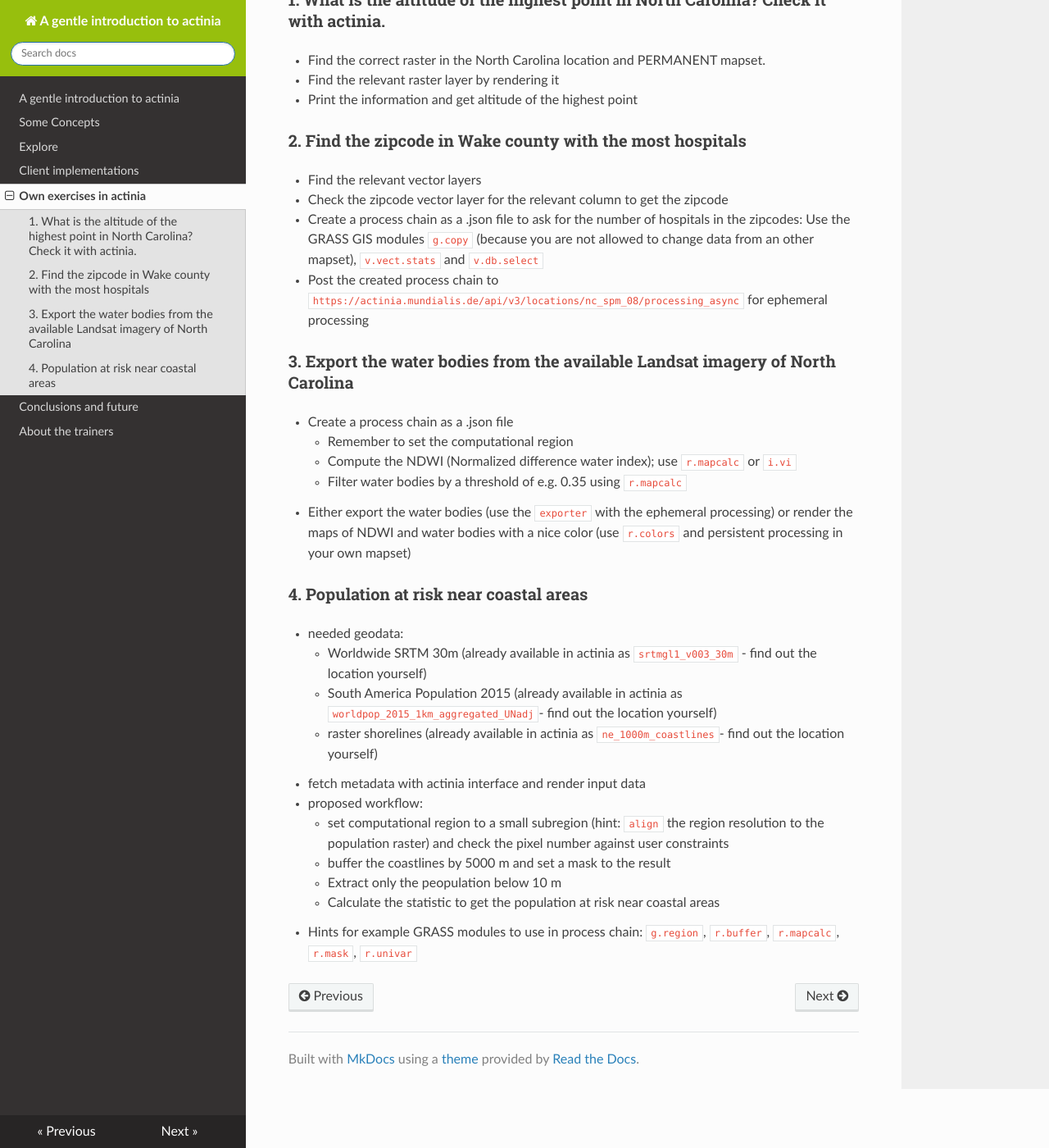
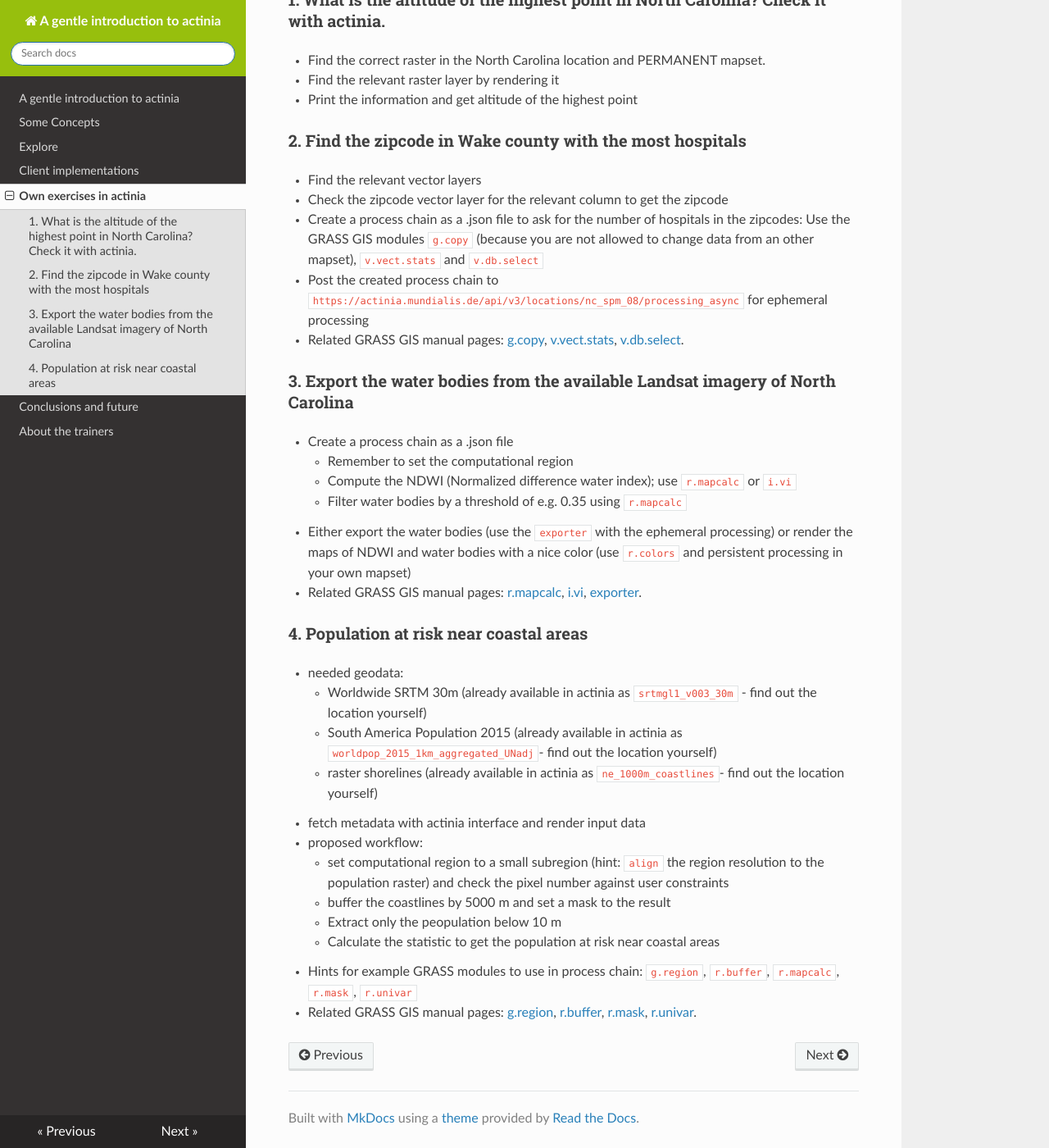
Before and after one commit to actinia-org/actinia-introduction, an MkDocs documentation site: the page built from docs/5_excercises.md, in a window 1280 px wide and 1400 px high, scrolled down 222 px. Shown: the whole window at 82% size. Built offline with MkDocs 1.6.1, drawn with Linux system fonts in a browser that asks for light colours; nearby versions of some CDN libraries.

Commit message:
add links to GRASS GIS manual pages

```diff
--- a/docs/5_excercises.md
+++ b/docs/5_excercises.md
@@ -18,6 +18,10 @@ Meanwhile you have seen a lot of material. Time to try out some further exercise
   * Check the zipcode vector layer for the relevant column to get the zipcode
   * Create a process chain as a .json file to ask for the number of hospitals in the zipcodes: Use the GRASS GIS modules `g.copy` (because you are not allowed to change data from an other mapset), `v.vect.stats` and `v.db.select`
   * Post the created process chain to `https://actinia.mundialis.de/api/v3/locations/nc_spm_08/processing_async` for ephemeral processing
+  * Related GRASS GIS manual pages:
+      [g.copy](https://grass.osgeo.org/grass-stable/manuals/g.copy.html),
+      [v.vect.stats](https://grass.osgeo.org/grass-stable/manuals/v.vect.stats.html),
+      [v.db.select](https://grass.osgeo.org/grass-stable/manuals/v.db.select.html).
 
 ### 3. Export the water bodies from the available Landsat imagery of North Carolina
 
@@ -26,20 +30,29 @@ Meanwhile you have seen a lot of material. Time to try out some further exercise
     * Compute the NDWI (Normalized difference water index); use `r.mapcalc` or `i.vi`
     * Filter water bodies by a threshold of e.g. 0.35 using `r.mapcalc`
   * Either export the water bodies (use the `exporter` with the ephemeral processing) or render the maps of NDWI and water bodies with a nice color (use `r.colors` and persistent processing in your own mapset)
+  * Related GRASS GIS manual pages:
+      [r.mapcalc](https://grass.osgeo.org/grass-stable/manuals/r.mapcalc.html),
+      [i.vi](https://grass.osgeo.org/grass-stable/manuals/i.vi.html),
+      [exporter](https://github.com/mundialis/exporter/).
 
 ### 4. Population at risk near coastal areas
 
-* needed geodata:
+  * needed geodata:
     * Worldwide SRTM 30m (already available in actinia as `srtmgl1_v003_30m` - find out the location yourself)
     * South America Population 2015 (already available in actinia as `worldpop_2015_1km_aggregated_UNadj`- find out the location yourself)
     * raster shorelines (already available in actinia as `ne_1000m_coastlines`- find out the location yourself)
-* fetch metadata with actinia interface and render input data
-* proposed workflow:
+  * fetch metadata with actinia interface and render input data
+  * proposed workflow:
     * set computational region to a small subregion (hint: `align` the region resolution to the population raster) and check the pixel number against user constraints
     * buffer the coastlines by 5000 m and set a mask to the result
     * Extract only the peopulation below 10 m
     * Calculate the statistic to get the population at risk near coastal areas
-* Hints for example GRASS modules to use in process chain: `g.region`, `r.buffer`, `r.mapcalc`, `r.mask`, `r.univar`
+  * Hints for example GRASS modules to use in process chain: `g.region`, `r.buffer`, `r.mapcalc`, `r.mask`, `r.univar`
+  * Related GRASS GIS manual pages:
+      [g.region](https://grass.osgeo.org/grass-stable/manuals/g.region.html),
+      [r.buffer](https://grass.osgeo.org/grass-stable/manuals/r.buffer),
+      [r.mask](https://grass.osgeo.org/grass-stable/manuals/r.mask),
+      [r.univar](https://grass.osgeo.org/grass-stable/manuals/r.univar.html).
 
 <!-- ### EXERCISE: "Property risks from trees"
 
```
